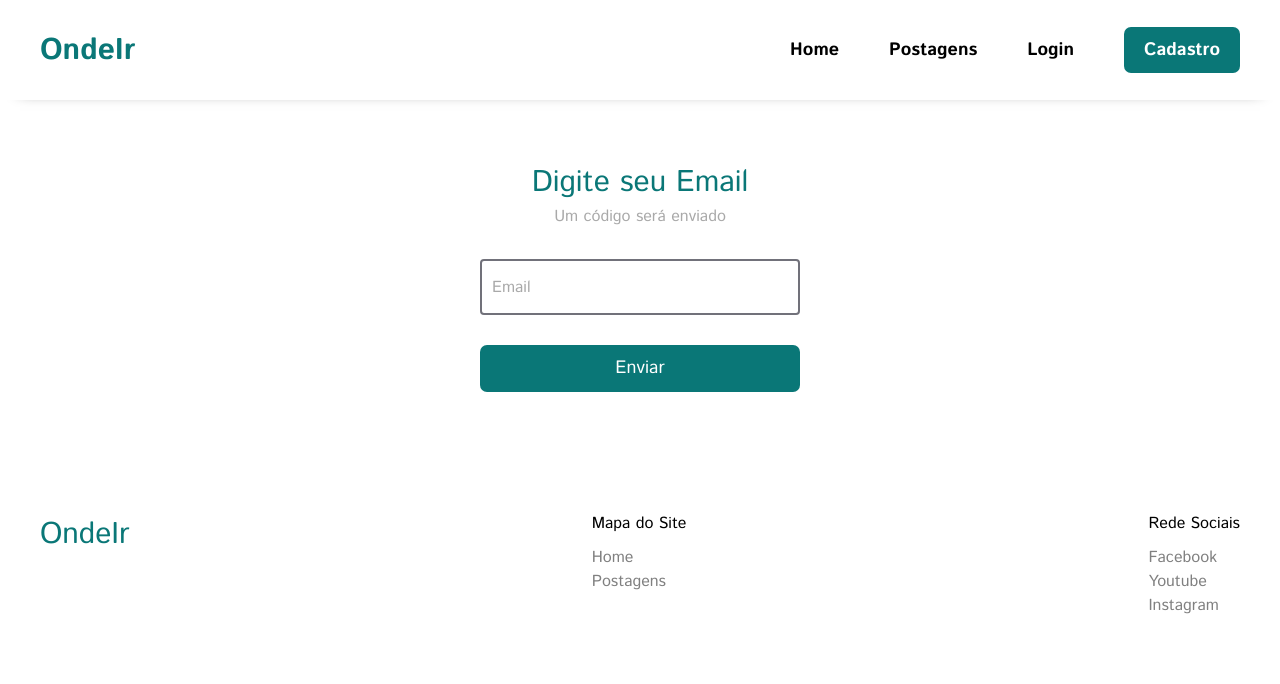
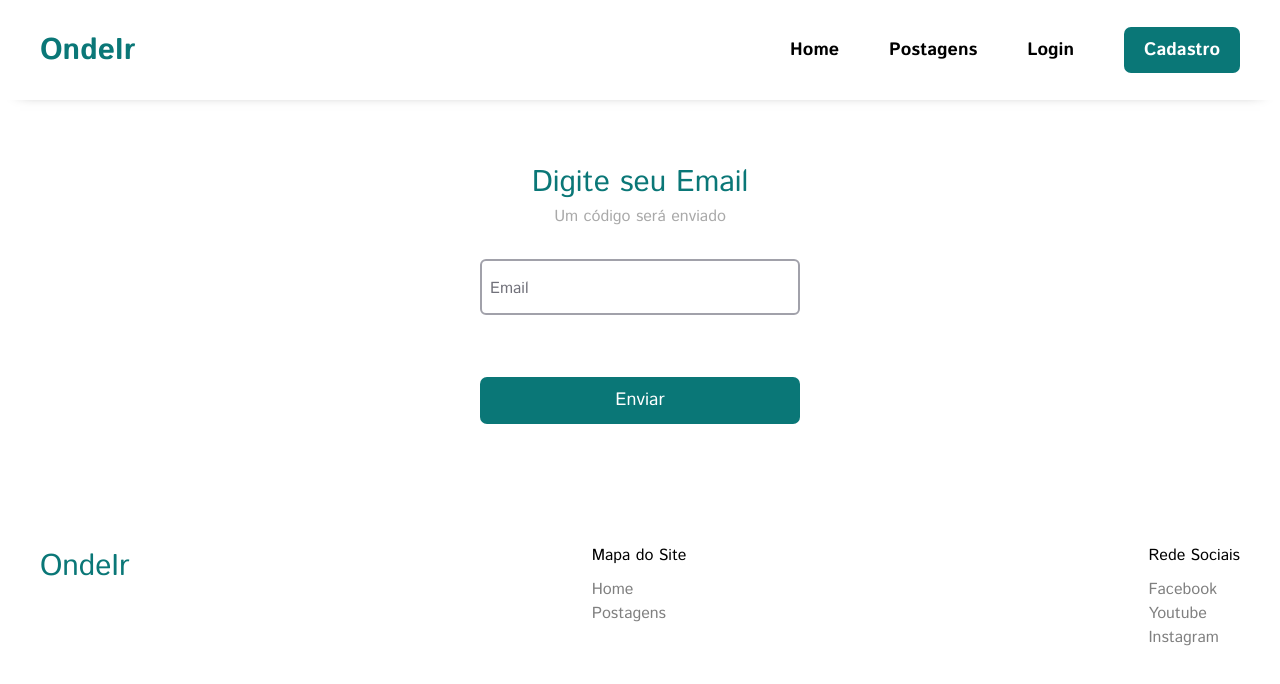
Before and after one commit to kiq17/ondeir-front, a React (Vite) app: page /enviar in a window 1280 px wide. Shown: the top 684 px of the page. Built offline with nearby package versions, Linux system fonts and the light colour scheme; no server answers.

Commit message:
feat: add input component to send component

```diff
--- a/src/components/Send/Send.tsx
+++ b/src/components/Send/Send.tsx
@@ -3,11 +3,11 @@ import { useNavigate } from "react-router-dom";
 import * as yup from "yup";
 import { resend } from "../../services/api";
 import "./styleSend.css";
+import { Input } from "../Input";
 
 const emailSchema = yup.object({
-    email: yup.string().required("Campo obrigatório")
-        .email("Email inválido")
-})
+  email: yup.string().required("Campo obrigatório").email("Email inválido"),
+});
 
 const Send = () => {
   const [email, setEmail] = useState("");
@@ -18,36 +18,36 @@ const Send = () => {
 
   const validateSchema = () => {
     try {
-            emailSchema.validateSync({ email }, { abortEarly: false })
+      emailSchema.validateSync({ email }, { abortEarly: false });
     } catch (error) {
       const yupError = error as yup.ValidationError;
       const objectErros: Record<string, string> = {};
 
-            yupError.inner.forEach(error => {
+      yupError.inner.forEach((error) => {
         if (!error.path) return;
 
         objectErros[error.path] = error.message;
       });
 
-            setErrors(objectErros)
-            return true
+      setErrors(objectErros);
+      return true;
     }
-    }
+  };
 
   const handleSubmit = async (e: FormEvent) => {
-        e.preventDefault()
-        if (validateSchema()) return
+    e.preventDefault();
+    if (validateSchema()) return;
 
     try {
-            setLoading(true)
+      setLoading(true);
       const { data } = await resend({ email });
-            setLoading(false)
-            navigate(`/verificacao/${data.tempLink}`, {state: "redefine"});
+      setLoading(false);
+      navigate(`/verificacao/${data.tempLink}`, { state: "redefine" });
     } catch (error) {
-            setErrors({email: "Esse email não existe"})
-            setLoading(false)
+      setErrors({ email: "Esse email não existe" });
+      setLoading(false);
     }
-    }
+  };
 
   return (
     <section className="send conteiner">
@@ -56,33 +56,49 @@ const Send = () => {
           <h2>Digite seu Email</h2>
           <p>Um código será enviado</p>
         </div>
-                <div style={{ display: "flex", flexDirection: "column", gap: "30px", width: "320px", margin: "0 auto" }}>
-                    <div className="input-box" style={{ margin: "0 auto", width: "100%" }} onClick={(e) => {
-                            e.stopPropagation()
-                            const inp = ((e.target as HTMLDivElement).childNodes[0] as HTMLInputElement)
-                            inp.focus()
-                        }}>
-                        <input type="text"
-                            name="email"
-                            autoComplete="off"
-                            className="form-input"
-                            placeholder=" "
-                            onClick={(e) => e.stopPropagation()}
+        <div
+          style={{
+            display: "flex",
+            flexDirection: "column",
+            gap: "30px",
+            width: "320px",
+            margin: "0 auto",
+          }}
+        >
+          <Input.Root
+            handleOnChange={(value) => {
+              setEmail(value);
+            }}
+            onBlur={() => {
+              if (validateSchema()) return;
+
+              setErrors({});
+            }}
             value={email}
-                            onChange={(e) => setEmail(e.target.value)}
+            type={"text"}
+            name={"email"}
+            className={`${
+              errors["email"] ? "border-red-500" : "border-zinc-400"
+            } mb-8 w-full`}
+          >
+            <Input.Label htmlFor={"email"}>Email</Input.Label>
+            <Input.Error
+              stantard="Atenção ao digitar"
+              state={{
+                value: email,
+                error: errors["email"],
+              }}
             />
-                        <label htmlFor="email" className="form-label">Email</label>
-                        {errors.email && (
-                            <p className="error-msg">{errors.email}</p>
-                        )}
-                    </div>
+          </Input.Root>
           <div style={{ width: "100%" }}>
-                        <button className="send-btn" type="submit">{loading ? "Carregando..." : "Enviar"}</button>
+            <button className="send-btn" type="submit">
+              {loading ? "Carregando..." : "Enviar"}
+            </button>
           </div>
         </div>
       </form>
     </section>
-    )
-}
+  );
+};
 
 export default Send;
```
Lines whose indentation alone changed are shown as unchanged.
